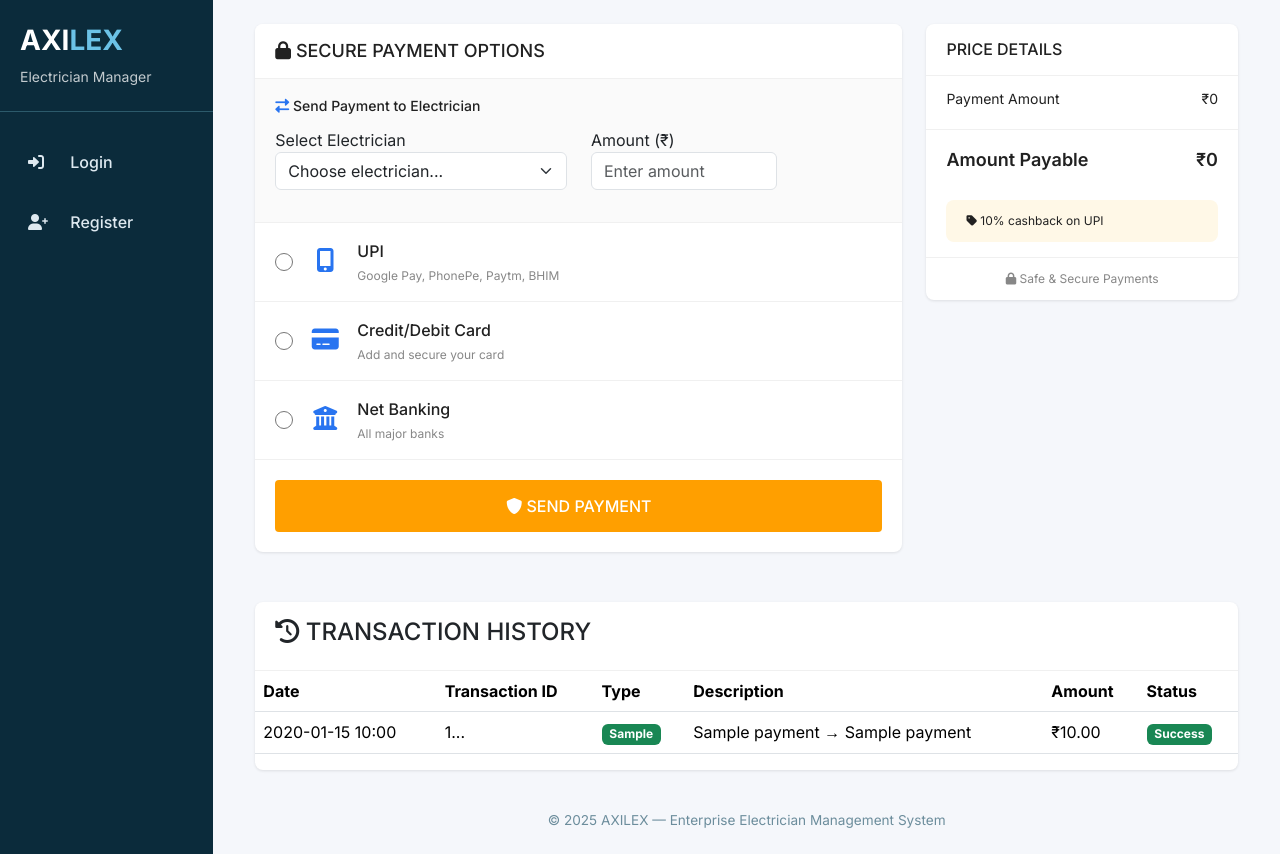
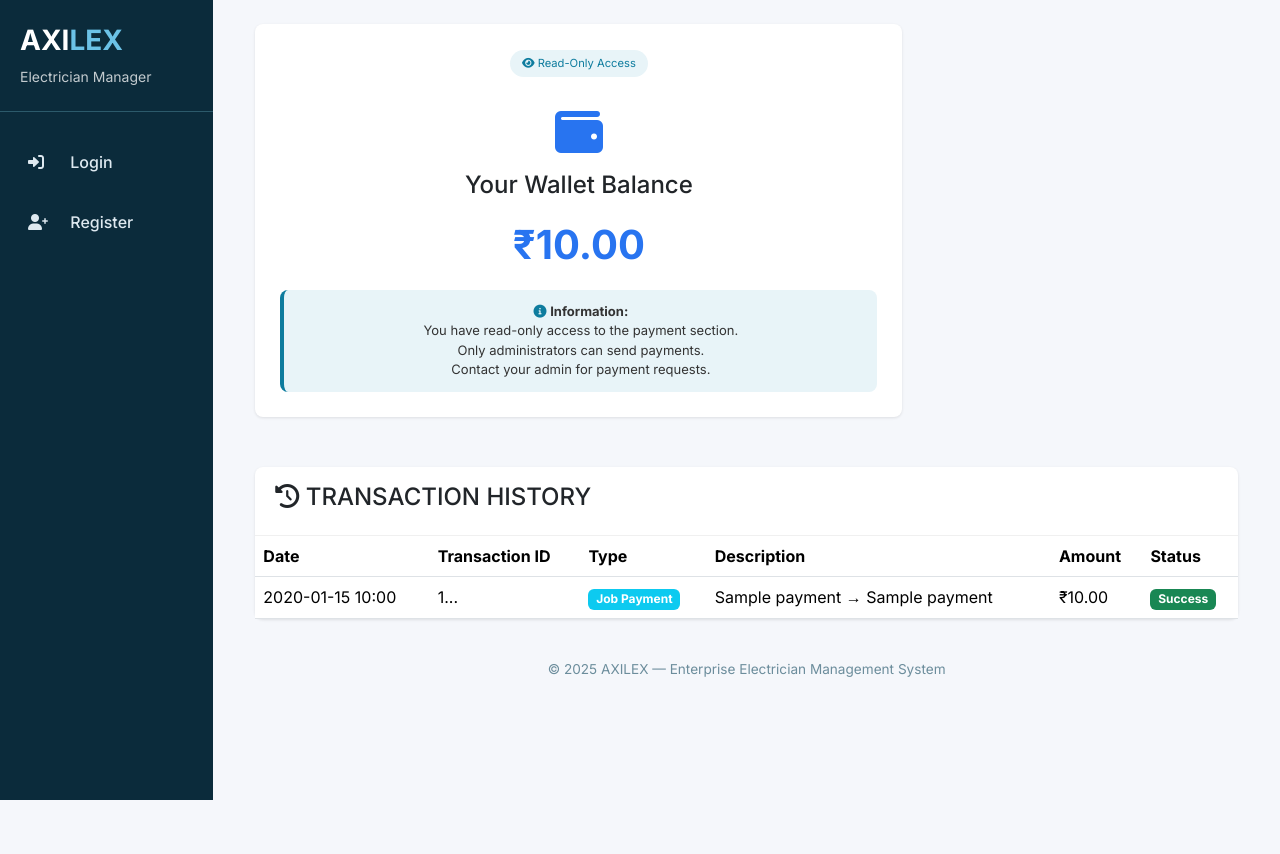
Before and after one commit to manasamashyal/axilex-electrician, a Flask app: template frontend/templates/payments.html in a window 1280 px wide. After the commit the page ends 800 px from the top, so only its background shows below. Run offline with Flask 3, Linux system fonts and the light colour scheme; the template is opened without the code that fills it: most values are stand-ins (such as "Sample title", 1, 10 or a date in 2020); some libraries are stand-ins or nearby versions.

Commit message:
Electrician now has read-only access to payments (no send option)

```diff
--- a/frontend/templates/payments.html
+++ b/frontend/templates/payments.html
@@ -2,7 +2,6 @@
 
 {% block content %}
 <style>
-    /* Flipkart Style Payment Page */
     .payment-container {
         max-width: 1200px;
         margin: 0 auto;
@@ -224,34 +223,65 @@
         border-bottom: 1px solid #f0f0f0;
     }
 
-    .send-electrician-section {
-        padding: 16px 20px;
-        border-bottom: 1px solid #f0f0f0;
-        background: #fafafa;
+    /* Electrician View Styles */
+    .electrician-view-card {
+        background: white;
+        border-radius: 8px;
+        box-shadow: 0 1px 3px rgba(0,0,0,0.1);
+        margin-bottom: 20px;
+        padding: 25px;
+        text-align: center;
     }
 
-    .send-electrician-title {
-        font-size: 14px;
-        font-weight: 500;
-        margin-bottom: 12px;
-        color: #212121;
+    .electrician-balance {
+        font-size: 2.5rem;
+        font-weight: bold;
+        color: #2874f0;
+        margin: 15px 0;
+    }
+
+    .readonly-badge {
+        background: #e8f4f8;
+        color: #0e7c9e;
+        padding: 5px 12px;
+        border-radius: 20px;
+        font-size: 0.7rem;
+        margin-bottom: 15px;
+        display: inline-block;
+    }
+
+    .info-msg {
+        background: #e8f4f8;
+        border-left: 4px solid #0e7c9e;
+        padding: 12px 15px;
+        border-radius: 8px;
+        margin-top: 15px;
+        font-size: 13px;
+        color: #333;
     }
 </style>
-<script src="https://checkout.razorpay.com/v1/checkout.js"></script>
 
 <div class="container payment-container">
     <div class="row">
         <div class="col-md-8">
+
+            {% if user_role == 'Admin' %}
+            <!-- ==================== ADMIN VIEW - Full Payment Options ==================== -->
             <div class="payment-options-card">
                 <div class="payment-header">
                     <h4><i class="fas fa-lock"></i> SECURE PAYMENT OPTIONS</h4>
                 </div>
 
                 <!-- Send to Electrician Section -->
-                <div class="send-electrician-section">
-                    <div class="send-electrician-title">
-                        <i class="fas fa-exchange-alt" style="color: #2874f0;"></i> Send Payment to Electrician
+                <div class="payment-option" style="border-bottom: 1px solid #f0f0f0;">
+                    <div class="option-radio">
+                        <div class="option-icon"><i class="fas fa-exchange-alt" style="color: #2874f0;"></i></div>
+                        <div class="option-details">
+                            <div class="option-title">Send Payment to Electrician</div>
+                            <div class="option-subtitle">Select electrician and enter amount</div>
                         </div>
+                    </div>
+                    <div style="margin-top: 15px;">
                         <div class="row">
                             <div class="col-md-6 mb-3">
                                 <label>Select Electrician</label>
@@ -268,6 +298,7 @@
                             </div>
                         </div>
                     </div>
+                </div>
 
                 <!-- UPI Option -->
                 <div class="payment-option" data-option="upi">
@@ -276,19 +307,19 @@
                         <div class="option-icon"><i class="fas fa-mobile-alt"></i></div>
                         <div class="option-details">
                             <div class="option-title">UPI</div>
-                            <div class="option-subtitle">Google Pay, PhonePe, Paytm, BHIM</div>
+                            <div class="option-subtitle">Google Pay, PhonePe, Paytm</div>
                         </div>
                     </div>
                     <div id="upi_section" style="display: none; margin-top: 15px;">
                         <div class="upi-apps">
                             <div class="upi-app" onclick="selectUPI('googlepay')">
-                                <i class="fab fa-google" style="color: #4285f4;"></i><span>Google Pay</span>
+                                <i class="fab fa-google"></i><span>Google Pay</span>
                             </div>
                             <div class="upi-app" onclick="selectUPI('phonepe')">
-                                <i class="fas fa-mobile-alt" style="color: #5f259f;"></i><span>PhonePe</span>
+                                <i class="fas fa-mobile-alt"></i><span>PhonePe</span>
                             </div>
                             <div class="upi-app" onclick="selectUPI('paytm')">
-                                <i class="fas fa-rupee-sign" style="color: #00baf2;"></i><span>Paytm</span>
+                                <i class="fas fa-rupee-sign"></i><span>Paytm</span>
                             </div>
                         </div>
                         <div class="form-group" style="margin-top: 15px;">
@@ -341,17 +372,39 @@
                     </div>
                 </div>
 
-                <!-- SEND PAYMENT BUTTON -->
+                <!-- SEND BUTTON -->
                 <div style="padding: 20px;">
                     <button class="pay-button" id="payNowBtn" style="width: 100%; margin: 0;">
                         <i class="fas fa-shield-alt"></i> SEND PAYMENT
                     </button>
                 </div>
             </div>
+
+            {% else %}
+            <!-- ==================== ELECTRICIAN VIEW - READ ONLY ==================== -->
+            <div class="electrician-view-card">
+                <div class="text-center mb-3">
+                    <span class="readonly-badge">
+                        <i class="fas fa-eye"></i> Read-Only Access
+                    </span>
+                </div>
+                <i class="fas fa-wallet" style="font-size: 48px; color: #2874f0;"></i>
+                <h4 style="margin-top: 15px;">Your Wallet Balance</h4>
+                <div class="electrician-balance">₹{{ "%.2f"|format(wallet_balance) }}</div>
+                <div class="info-msg">
+                    <i class="fas fa-info-circle" style="color: #0e7c9e;"></i>
+                    <strong>Information:</strong><br>
+                    You have read-only access to the payment section.<br>
+                    Only administrators can send payments.<br>
+                    Contact your admin for payment requests.
+                </div>
+            </div>
+            {% endif %}
         </div>
 
-        <!-- Right Side - Price Details -->
+        <!-- Right Side - Price Details (Only for Admin) -->
         <div class="col-md-4">
+            {% if user_role == 'Admin' %}
             <div class="price-details-card">
                 <div class="price-header"><h4>PRICE DETAILS</h4></div>
                 <div class="price-row"><span>Payment Amount</span><span>₹<span id="displayAmount">0</span></span></div>
@@ -359,24 +412,48 @@
                 <div class="offer-banner"><i class="fas fa-tag"></i> 10% cashback on UPI</div>
                 <div class="secure-badge"><i class="fas fa-lock"></i> Safe & Secure Payments</div>
             </div>
+            {% endif %}
         </div>
     </div>
 
-    <!-- Transaction History -->
+    <!-- Transaction History (Visible to Both Roles) -->
     <div class="history-card">
-        <div class="history-header"><h4><i class="fas fa-history"></i> TRANSACTION HISTORY</h4></div>
+        <div class="history-header">
+            <h4><i class="fas fa-history"></i> TRANSACTION HISTORY</h4>
+        </div>
         <div class="table-responsive">
-            <table class="table">
-                <thead><tr><th>Date</th><th>Transaction ID</th><th>Type</th><th>Description</th><th>Amount</th><th>Status</th></tr></thead>
+            <table class="table table-hover mb-0">
+                <thead>
+                    <tr>
+                        <th>Date</th>
+                        <th>Transaction ID</th>
+                        <th>Type</th>
+                        <th>Description</th>
+                        <th>Amount</th>
+                        <th>Status</th>
+                    </tr>
+                </thead>
                 <tbody>
                     {% for payment in payments %}
                     <tr>
                         <td>{{ payment.created_at[:16] }}</td>
                         <td>{{ payment.payment_id[:12] }}...</td>
-                        <td><span class="badge bg-success">{{ payment.payment_type.replace('_', ' ').title() }}</span></td>
+                        <td>
+                            {% if payment.payment_type == 'wallet_recharge' %}
+                                <span class="badge bg-success">Recharge</span>
+                            {% elif payment.payment_type == 'wallet_transfer' %}
+                                <span class="badge bg-primary">Transfer</span>
+                            {% else %}
+                                <span class="badge bg-info">Job Payment</span>
+                            {% endif %}
+                        </td>
                         <td>{{ payment.from_user_name }} → {{ payment.to_user_name }}</td>
                         <td>₹{{ "%.2f"|format(payment.amount) }}</td>
                         <td><span class="badge bg-success">Success</span></td>
+                    </tr>
+                    {% else %}
+                    <tr>
+                        <td colspan="6" class="text-center">No transactions found</td>
                     </tr>
                     {% endfor %}
                 </tbody>
@@ -386,33 +463,51 @@
 </div>
 
 <script>
+{% if user_role == 'Admin' %}
+// ==================== ADMIN SCRIPT ====================
 let selectedMethod = null;
 
-// Update price display
 document.getElementById('transfer_amount').addEventListener('input', function() {
     let val = parseFloat(this.value) || 0;
     document.getElementById('displayAmount').innerText = val;
     document.getElementById('displayTotal').innerText = val;
 });
 
-// Payment option clicks
 document.querySelectorAll('.payment-option').forEach(opt => {
+    const radio = opt.querySelector('input[type="radio"]');
+    const sectionId = opt.dataset.option + '_section';
+    if (radio && sectionId) {
         opt.addEventListener('click', function() {
-        let method = this.dataset.option;
-        selectedMethod = method;
+            radio.checked = true;
+            selectedMethod = this.dataset.option;
             document.querySelectorAll('[id$="_section"]').forEach(s => s.style.display = 'none');
-        document.getElementById(method + '_section').style.display = 'block';
+            document.getElementById(sectionId).style.display = 'block';
             document.querySelectorAll('.payment-option').forEach(o => o.classList.remove('active'));
             this.classList.add('active');
-        document.getElementById(method + '_radio').checked = true;
         });
+    }
 });
 
 function selectUPI(app) {
     document.getElementById('upi_id_input').value = app + '@okhdfcbank';
 }
 
-// SEND PAYMENT - REAL RAZORPAY
+document.getElementById('card_number')?.addEventListener('input', function(e) {
+    let val = e.target.value.replace(/\D/g, '');
+    val = val.replace(/(\d{4})(?=\d)/g, '$1 ');
+    e.target.value = val.substring(0, 19);
+});
+
+document.getElementById('expiry_date')?.addEventListener('input', function(e) {
+    let val = e.target.value.replace(/\D/g, '');
+    if (val.length >= 2) val = val.substring(0,2) + '/' + val.substring(2,4);
+    e.target.value = val;
+});
+
+document.getElementById('cvv')?.addEventListener('input', function(e) {
+    e.target.value = e.target.value.replace(/\D/g, '').substring(0,3);
+});
+
 document.getElementById('payNowBtn').addEventListener('click', function() {
     const toUserId = document.getElementById('transfer_to').value;
     const amount = parseFloat(document.getElementById('transfer_amount').value);
@@ -422,7 +517,6 @@ document.getElementById('payNowBtn').addEventListener('click', function() {
     if (!amount || amount <= 0) { alert('Enter amount'); return; }
     if (!selectedMethod) { alert('Select payment method'); return; }
 
-    // Validate card if selected
     if (selectedMethod === 'card') {
         const cardNum = document.getElementById('card_number')?.value.replace(/\s/g, '');
         if (!cardNum || cardNum.length < 15) { alert('Enter valid card number'); return; }
@@ -436,7 +530,6 @@ document.getElementById('payNowBtn').addEventListener('click', function() {
 
     if (amount > {{ wallet_balance }}) { alert('Insufficient balance!'); return; }
 
-    // Process payment
     fetch('/create_razorpay_order', {
         method: 'POST',
         headers: {'Content-Type': 'application/json'},
@@ -473,20 +566,6 @@ document.getElementById('payNowBtn').addEventListener('click', function() {
         } else { alert('Error: ' + data.error); }
     });
 });
-
-// Formatting
-document.getElementById('card_number')?.addEventListener('input', function(e) {
-    let val = e.target.value.replace(/\D/g, '');
-    val = val.replace(/(\d{4})(?=\d)/g, '$1 ');
-    e.target.value = val.substring(0, 19);
-});
-document.getElementById('expiry_date')?.addEventListener('input', function(e) {
-    let val = e.target.value.replace(/\D/g, '');
-    if (val.length >= 2) val = val.substring(0,2) + '/' + val.substring(2,4);
-    e.target.value = val;
-});
-document.getElementById('cvv')?.addEventListener('input', function(e) {
-    e.target.value = e.target.value.replace(/\D/g, '').substring(0,3);
-});
+{% endif %}
 </script>
 {% endblock %}
```
Lines whose indentation alone changed are shown as unchanged.
